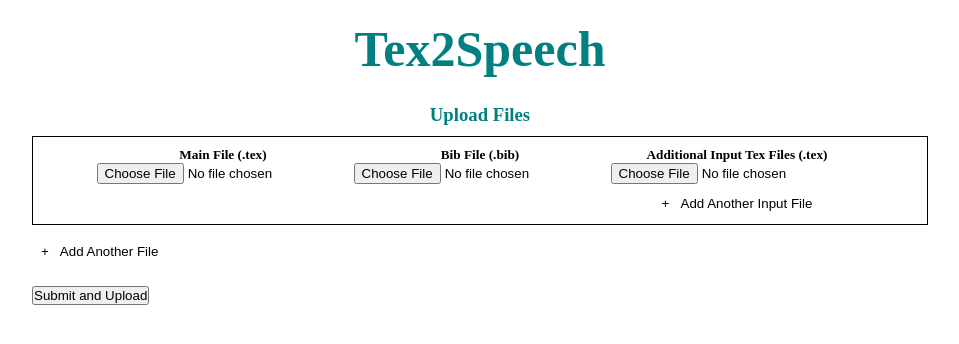
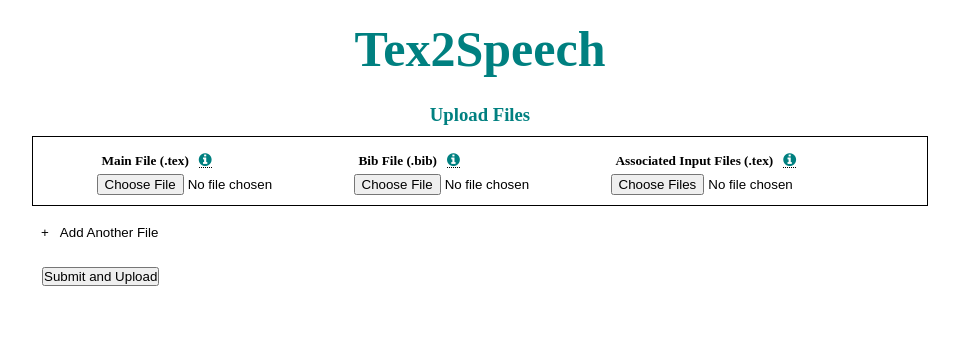
Before and after one commit to hutchresearch/latex2speech, a Flask app: page / in a window 1280 px wide. Shown: the top 344 px of the page, without its empty margins (160-1119 px from the left). Run offline with Flask 2, Linux system fonts and the light colour scheme.

Commit message:
Got layout finished

```diff
--- a/tex2speech/app.py
+++ b/tex2speech/app.py
@@ -85,6 +85,7 @@ def handle_form():
     file_audio = zip(file_holder, audio)
 
     files = glob.glob(app.config['UPLOADED_PATH'] + "/*")
+
     for f in files:
         os.remove(f)
 
--- a/tex2speech/static/main.css
+++ b/tex2speech/static/main.css
@@ -1,3 +1,4 @@
+
 * {
     padding: 0;
     margin: 0;
@@ -46,14 +47,27 @@ form {
     cursor: pointer;
 }
 
+.fa:hover {
+    cursor: pointer;
+}
+
 #additional {
     /* margin-left: 10%; */
+}
+
+#submit {
+    margin-left: 10px;
 }
 
 .single {
     border: 1px solid black;
     text-align: center;
     padding: 10px;
+}
+
+.single h5 {
+    text-align: left;
+    padding: 5px;
 }
 
 /* Main Tex File CSS */
@@ -73,3 +87,50 @@ form {
     display: inline-block;
     vertical-align: top;
 }
+
+/* Tooltip container */
+.mainInfo, .bibInfo, .inputInfo {
+    position: relative;
+    display: inline-block;
+    border-bottom: 1px dotted black;
+}
+
+/* Tooltip text */
+.mainInfo .mainToolTip, .bibInfo .bibToolTip, .inputInfo .inputToolTip {
+    visibility: hidden;
+    width: 200px;
+    background-color: var(--main-Color);
+    color: #fff;
+    text-align: center;
+    padding: 10px;
+    border-radius: 6px;
+
+    /* Position the tooltip text */
+    position: absolute;
+    z-index: 1;
+    bottom: 125%;
+    left: 50%;
+    margin-left: -60px;
+
+    /* Fade in tooltip */
+    opacity: 0;
+    transition: opacity 0.3s;
+  }
+
+  /* Tooltip arrow */
+.mainInfo .mainToolTip::after, .bibInfo .bibToolTip::after, .inputInfo .inputToolTip::after {
+    content: "";
+    position: absolute;
+    top: 100%;
+    left: 27%;
+    margin-left: -5px;
+    border-width: 5px;
+    border-style: solid;
+    border-color: #555 transparent transparent transparent;
+  }
+
+  /* Show the tooltip text when you mouse over the tooltip container */
+  .mainInfo:hover .mainToolTip, .bibInfo:hover .bibToolTip, .inputInfo:hover .inputToolTip {
+    visibility: visible;
+    opacity: 1;
+  }
--- a/tex2speech/static/main.js
+++ b/tex2speech/static/main.js
@@ -1,6 +1,6 @@
 $( document ).ready(function() {
     $(function() {
-        $('.addMoreInput').click(function(){
+        $('#addMoreInput').click(function(){
             console.log("RUN")
             var newDiv = $('<input type="file" id="input" name="inputFile" accept = ".tex"><br>');
           //newDiv.style.background = "#000";
@@ -8,10 +8,19 @@ $( document ).ready(function() {
         });
     });
 
+    // $(function() {
+    //     $('#addMoreMain').click(function(){
+    //         console.log("RUN")
+    //         var newDiv = $('<div class="single"><div class="main"><h5>Main File (.tex)</h5><input type="file" id="myFile" name="filename" accept = ".tex"><br></div><div class="bib"><h5>Bib File (.bib)</h5><input type="file" id="bibFile" name="bibFile" accept = ".bib"><br></div><div class="input"><h5>Additional Input Tex Files (.tex)</h5><div class="multipleInputs"><input type="file" id="input" name="inputFile" accept = ".tex"><br></div></div></div>');
+    //         //newDiv.style.background = "#000";
+    //        $('.files').append(newDiv);
+    //     });
+    // });
+
     $(function() {
         $('#addMoreMain').click(function(){
             console.log("RUN")
-            var newDiv = $('<div class="single"><div class="main"><h5>Main File (.tex)</h5><input type="file" id="myFile" name="filename" accept = ".tex"><br></div><div class="bib"><h5>Bib File (.bib)</h5><input type="file" id="bibFile" name="bibFile" accept = ".bib"><br></div><div class="input"><h5>Additional Input Tex Files (.tex)</h5><div class="multipleInputs"><input type="file" id="input" name="inputFile" accept = ".tex"><br></div><button id = "addMoreInput" class = "addMoreInput" type = "button">&#43;&nbsp;&nbsp;&nbsp;Add Another Input File</button></div></div>');
+            var newDiv = $('<div class="single"><div class="main"><h5>Main File (.tex)&nbsp;&nbsp;<i class="fa fa-info-circle mainInfo" style="font-size:15px;color:#008080"><span class = "mainToolTip">The main file are files that have \begin document and \end document commands. Can upload a single file here.</span></i></h5><input type="file" id="myFile" name="filename" accept = ".tex"><br></div><div class="bib"><h5>Bib File (.bib)&nbsp;&nbsp;<i class="fa fa-info-circle bibInfo" style="font-size:15px;color:#008080"><span class = "bibToolTip">(Optional upload) You can upload .bib files here that correspond to the main tex file that you have uploaded. Can upload a single file here.</span></i></h5><input type="file" id="bibFile" name="bibFile" accept = ".bib"><br></div><div class="input"><h5>Associated Input Files (.tex)&nbsp;&nbsp;<i class="fa fa-info-circle inputInfo" style="font-size:15px;color:#008080"><span class = "inputToolTip">(Optional upload) You can upload extra input files here. These files correspond to the main tex file you have uploaded and do not have \begin or \end tags. Can upload multiple files here.</span></i></h5><div class="multipleInputs"><input type="file" id="input" name="inputFile" accept = ".tex" multiple><br></div></div></div>');
             //newDiv.style.background = "#000";
            $('.files').append(newDiv);
         });
--- a/tex2speech/templates/index.html
+++ b/tex2speech/templates/index.html
@@ -8,6 +8,7 @@
 
     <link rel="stylesheet" type="text/css" href="{{ url_for('static', filename='main.css')}}" />
     <script src="https://ajax.googleapis.com/ajax/libs/jquery/3.5.1/jquery.min.js"></script>
+    <link rel="stylesheet" href="https://cdnjs.cloudflare.com/ajax/libs/font-awesome/4.7.0/css/font-awesome.min.css">
 </head>
 
 <body>
@@ -19,22 +20,32 @@
             <div class="files">
                 <div class="single">
                     <div class="main">
-                        <h5>Main File (.tex)</h5>
+                        <h5>Main File (.tex)&nbsp;&nbsp;
+                            <i class="fa fa-info-circle mainInfo" style="font-size:15px;color:#008080">
+                                <span class = "mainToolTip">The main file are files that have \begin document and \end document commands. Can upload a single file here.</span>
+                            </i>
+                        </h5>
                         <input type="file" id="myFile" name="filename" accept = ".tex"><br>
                     </div>
 
                     <div class="bib">
-                        <h5>Bib File (.bib)</h5>
+                        <h5>Bib File (.bib)&nbsp;&nbsp;
+                            <i class="fa fa-info-circle bibInfo" style="font-size:15px;color:#008080">
+                                <span class = "bibToolTip">(Optional upload) You can upload .bib files here that correspond to the main tex file that you have uploaded. Can upload a single file here.</span>
+                            </i>
+                        </h5>
                         <input type="file" id="bibFile" name="bibFile" accept = ".bib"><br>
                     </div>
 
                     <div class="input">
-                        <h5>Additional Input Tex Files (.tex)</h5>
+                        <h5>Associated Input Files (.tex)&nbsp;&nbsp;
+                            <i class="fa fa-info-circle inputInfo" style="font-size:15px;color:#008080">
+                                <span class = "inputToolTip">(Optional upload) You can upload extra input files here. These files correspond to the main tex file you have uploaded and do not have \begin or \end tags. Can upload multiple files here.</span>
+                            </i>
+                        </h5>
                         <div class="multipleInputs">
-                            <input type="file" id="input" name="inputFile" accept = ".tex"><br>
+                            <input type="file" id="input" name="inputFile" accept = ".tex" multiple><br>
                         </div>
-
-                        <button id = "addMoreInput" type = "button">&#43;&nbsp;&nbsp;&nbsp;Add Another Input File</button>
                     </div>
                 </div>
             </div>
@@ -42,7 +53,9 @@
             <button id = "addMoreMain" type = "button">&#43;&nbsp;&nbsp;&nbsp;Add Another File</button>
         </div>
         <br>
-        <input type="submit" id="submit" value="Submit and Upload">
+        <div class="center">
+            <input type="submit" id="submit" value="Submit and Upload">
+        </div>
     </form>
 </body>
 
```
Also changed, not shown: tex2speech/aws_polly_render.py (+38 -36 lines), tex2speech/templates/test.html (deleted, +0 -47 lines).
